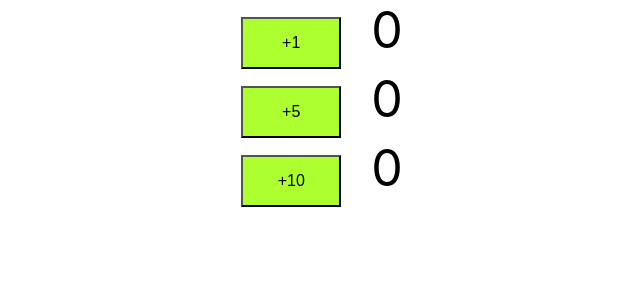
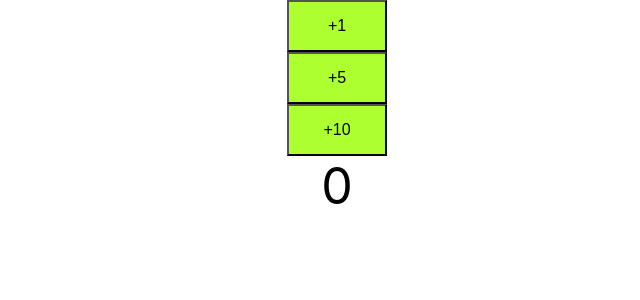
Before and after one commit to shemil076/Getting-Started-with-React---Basics-with-components, a React (Create React App) app: page / in a window 1280 px wide. Shown: the top 300 px of the page, without its empty margins (303-943 px from the left). Built offline with nearby package versions, Linux system fonts and the light colour scheme.

Commit message:
Adding state to counter Component

```diff
--- a/src/components/counter/counter.jsx
+++ b/src/components/counter/counter.jsx
@@ -4,14 +4,32 @@
 
 
 class Counter extends Component {
+
+    constructor() {
+        super();
+        this.state = {
+            counter: 0
+       }
+       this.increment = this.increment.bind(this);
+    }
+
     render() {
         return (
             <div className="Counter">
-                <CounterButton by={1}/>
-                <CounterButton by={5}/>
-                <CounterButton by={10}/>
+                <CounterButton by={1} incrementMethod = {this.increment}/>
+                <CounterButton by={5} incrementMethod = {this.increment}/>
+                <CounterButton by={10} incrementMethod = {this.increment}/>
+                <span className="count">{this.state.counter}</span>
             </div>
         );
+    }
+
+
+    increment (by)  {
+        this.setState({
+            counter: this.state.counter + by
+
+        });
     }
 }
 
@@ -35,17 +53,18 @@
         return (
             <div className="Counter">
               <button onClick={this.increment}>+{this.props.by}</button>
-              <span className="count">{this.state.counter}</span>
+
             </div>
           );
     }
 
      // binding is not nessary with arrow fuctions
     increment ()  { // update the state
-        this.setState({
-            counter: this.state.counter + this.props.by
-            // counter: this.state.counter + parseInt(this.props.by)
-        });
+        // this.setState({
+        //     // counter: this.state.counter + this.props.by
+        //     // counter: this.state.counter + parseInt(this.props.by)
+        // });
+        this.props.incrementMethod(this.props.by);
     }
   }
 
```
